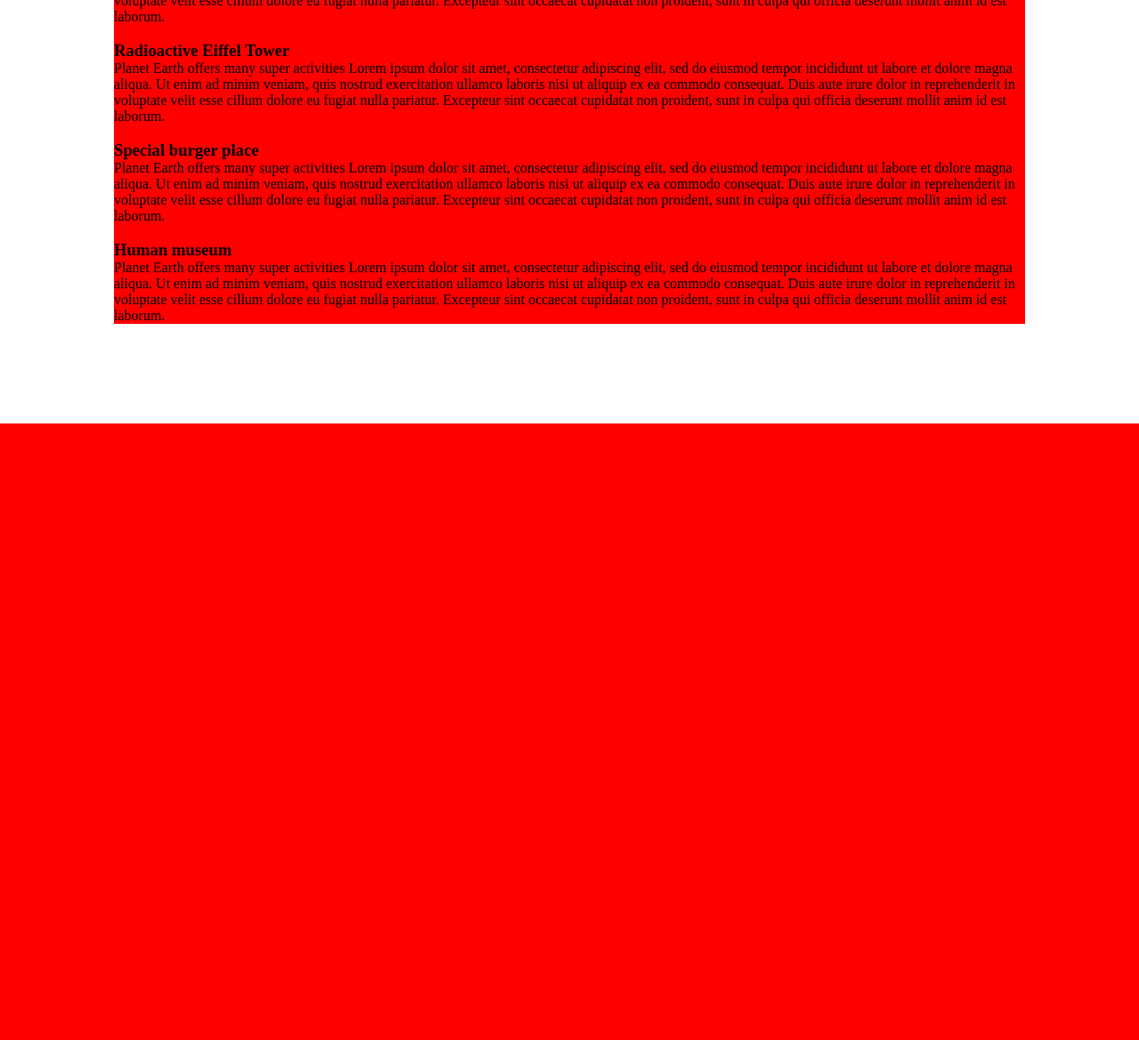
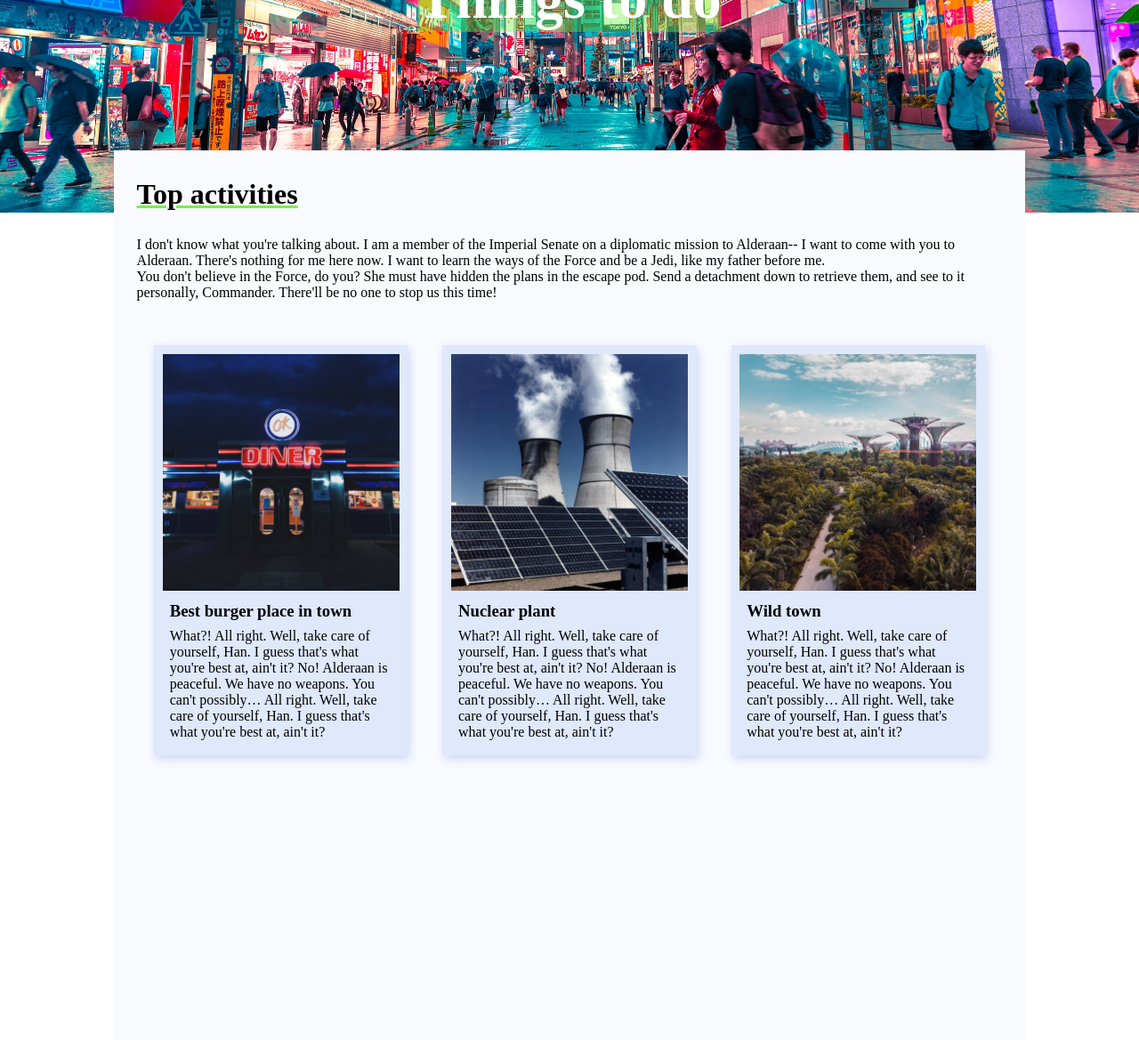
Before and after one commit to LHippolyteCBM/Projo1, a PHP site: page /things-to-do.php in a window 1280 px wide. Shown: the part 324-1493 px from the top of the page at 89% size. Before the commit the page ends 800 px from the top, so only its background shows below. Run offline with PHP 8.4, Linux system fonts and the light colour scheme.

Commit message:
Things to do page modified : added banner, content, and a few cards with images

```diff
--- a/style.css
+++ b/style.css
@@ -51,8 +51,11 @@ li {
 
 main{
     margin: -70px 10% 0 10% ;
-    background-color: red;
+    background-color: #F8FAFE;
     z-index: 800;
+    display:flex;
+    flex-direction: column;
+    align-items: center;
 }
 
 /* TRY SQUELETTE */
@@ -441,21 +444,114 @@ button:focus {
 
 
 
+
+
+
+
+
+
+
+
+
+
+
+
+
+
 /* CSS THINGS TO DO */
+/* ATTENTION pour la mise en page, j'ai modifié la balise main :
+je l'ai mise en flex, avec flex direction column et align items center.
+peut être que le main, la margin suivante est mieux : margin: -70px 5% 0 5%;
+Background color : #F8FAFE.
+code couleur pour le vert fluo : #73f340
+*/
 
-/*version mobile */
+/* DESKTOP */
 .banner-things {
-    background-image: url(https://images.unsplash.com/photo-1540959733332-eab4deabeeaf?ixlib=rb-1.2.1&ixid=eyJhcHBfaWQiOjEyMDd9&auto=format&fit=crop&w=771&q=80);
     background-size: cover;
-    width: 100%;
-    min-height: 15em;
+    background-image: url(img/banner-things-to-do.jpg);
+    height: 30em;
+    background-position: center;
     display: flex;
     justify-content: center;
-    align-items: flex-end;
+    align-items: center;
 }
 
 .banner-things h1 {
     color: white;
-    background-color: #7f00ff;
-    padding: 3%;
+    font-size: 4em;
+    background-color:rgba(115, 243, 64, 0.4);
+    text-align: center;
 }
+
+.intro-things {
+    width: 95%;
+    margin: 3%;
+}
+
+.intro-things h2 {
+    margin-bottom: 3%;
+    text-decoration: underline #73f340;
+    font-size: 2em;
+}
+.global-container-things {
+    display: flex;
+    justify-content: space-around;
+    width: 95%;
+
+}
+
+.container-things {
+    width: 30%;
+    /*margin: 2%;*/
+    padding: 1%;
+    margin: 2%;
+    background-color: #E0E8FC;
+    box-shadow: 2px 4px 10px #CCD7F3;
+}
+
+.container-things img {
+    max-width: 100%;
+}
+
+.container-things p, .container-things h3 {
+    margin: 3%;
+}
+
+main {
+    height: 1000px;
+}
+
+/*MOBILE */
+@media screen and (max-width:768px){
+
+    .banner-things {
+        height: 15em;
+    }
+
+    .banner-things h1 {
+        font-size: 3em;
+    }
+
+    .intro-things h2 {
+        font-size: 1.5em;
+    }
+
+    .global-container-things{
+        flex-direction: column;
+        align-items: center;
+    }
+
+    .container-things{
+        width: 95%;
+        margin: 3%;
+    }
+
+    main {
+        margin: -70px 5% 0 5%;
+
+    }
+}
+
+
+/* FIN CSS THINGS TO DO  */
--- a/things-to-do.php
+++ b/things-to-do.php
@@ -1,44 +1,54 @@
 <!DOCTYPE html>
 <html lang="en">
+
 <head>
     <meta charset="UTF-8">
     <meta name="viewport" content="width=device-width, initial-scale=1.0">
     <title>Document</title>
     <link rel="stylesheet" href="style.css">
 </head>
+
 <body>
     <header>
-        <?php include 'header.php';?>
+        <?php include "header.php" ?>
         <div class="banner-things">
             <h1>Things to do</h1>
         </div>
     </header>
 
+
     <main>
-        <div class="introduction">
+        <div class="intro-things">
             <h2>Top activities</h2>
-            <p>Planet Earth offers many super activities Lorem ipsum dolor sit amet, consectetur adipiscing elit, sed do eiusmod tempor incididunt ut labore et dolore magna aliqua. Ut enim ad minim veniam, quis nostrud exercitation ullamco laboris nisi ut aliquip ex ea commodo consequat. Duis aute irure dolor in reprehenderit in voluptate velit esse cillum dolore eu fugiat nulla pariatur. Excepteur sint occaecat cupidatat non proident, sunt in culpa qui officia deserunt mollit anim id est laborum.</p>
+            <p>I don't know what you're talking about. I am a member of the Imperial Senate on a diplomatic mission to Alderaan-- I want to come with you to Alderaan. There's nothing for me here now. I want to learn the ways of the Force and be a Jedi, like my father before me.</p>
+            <p>You don't believe in the Force, do you? She must have hidden the plans in the escape pod. Send a detachment down to retrieve them, and see to it personally, Commander. There'll be no one to stop us this time!</p>
         </div>
-        <div class="card">
-            <img src="" alt="">
-            <h3>Radioactive Eiffel Tower</h3>
-            <p>Planet Earth offers many super activities Lorem ipsum dolor sit amet, consectetur adipiscing elit, sed do eiusmod tempor incididunt ut labore et dolore magna aliqua. Ut enim ad minim veniam, quis nostrud exercitation ullamco laboris nisi ut aliquip ex ea commodo consequat. Duis aute irure dolor in reprehenderit in voluptate velit esse cillum dolore eu fugiat nulla pariatur. Excepteur sint occaecat cupidatat non proident, sunt in culpa qui officia deserunt mollit anim id est laborum.</p>
-        </div>
-        <div class="card">
-            <img src="" alt="">
-            <h3>Special burger place</h3>
-            <p>Planet Earth offers many super activities Lorem ipsum dolor sit amet, consectetur adipiscing elit, sed do eiusmod tempor incididunt ut labore et dolore magna aliqua. Ut enim ad minim veniam, quis nostrud exercitation ullamco laboris nisi ut aliquip ex ea commodo consequat. Duis aute irure dolor in reprehenderit in voluptate velit esse cillum dolore eu fugiat nulla pariatur. Excepteur sint occaecat cupidatat non proident, sunt in culpa qui officia deserunt mollit anim id est laborum.</p>
-        </div>
-        <div class="card">
-            <img src="" alt="">
-            <h3>Human museum</h3>
-            <p>Planet Earth offers many super activities Lorem ipsum dolor sit amet, consectetur adipiscing elit, sed do eiusmod tempor incididunt ut labore et dolore magna aliqua. Ut enim ad minim veniam, quis nostrud exercitation ullamco laboris nisi ut aliquip ex ea commodo consequat. Duis aute irure dolor in reprehenderit in voluptate velit esse cillum dolore eu fugiat nulla pariatur. Excepteur sint occaecat cupidatat non proident, sunt in culpa qui officia deserunt mollit anim id est laborum.</p>
+        <div class="global-container-things">
+            <div class="container-things">
+                <img src="img/food-todo.jpg" alt="Diner picture">
+                <h3>Best burger place in town</h3>
+                <p>What?! All right. Well, take care of yourself, Han. I guess that's what you're best at, ain't it? No! Alderaan is peaceful. We have no weapons. You can't possibly… All right. Well, take care of yourself, Han. I guess that's what you're best at, ain't it?</p>
+            </div>
+            <div class="container-things">
+                <img src="img/nuclear-plant-todo.jpg" alt="Nuclear plant photo" srcset="">
+                <h3>Nuclear plant</h3>
+                <p>What?! All right. Well, take care of yourself, Han. I guess that's what you're best at, ain't it? No! Alderaan is peaceful. We have no weapons. You can't possibly… All right. Well, take care of yourself, Han. I guess that's what you're best at, ain't it?</p>
+            </div>
+            <div class="container-things">
+                <img src="img/wild-town-todo.jpg" alt="Picture of a wild city" srcset="">
+                <h3>Wild town</h3>
+                <p>What?! All right. Well, take care of yourself, Han. I guess that's what you're best at, ain't it? No! Alderaan is peaceful. We have no weapons. You can't possibly… All right. Well, take care of yourself, Han. I guess that's what you're best at, ain't it?</p>
+            </div>
         </div>
     </main>
 
 
-    <?php include 'footer.php';?>
-    <script src="main.js"></script>
+    <?php include 'burger.php'; ?>
+    <footer>
+        <?php include 'footer.php'; ?>
+    </footer>
+    <script src="burger.js"></script>
+    <script src="card.js"></script>
+</body>
 
-</body>
 </html>
```
Also changed, not shown: img/banner-things-to-do.jpg (added), img/food-todo.jpg (added), img/nuclear-plant-todo.jpg (added), img/wild-town-todo.jpg (added).
